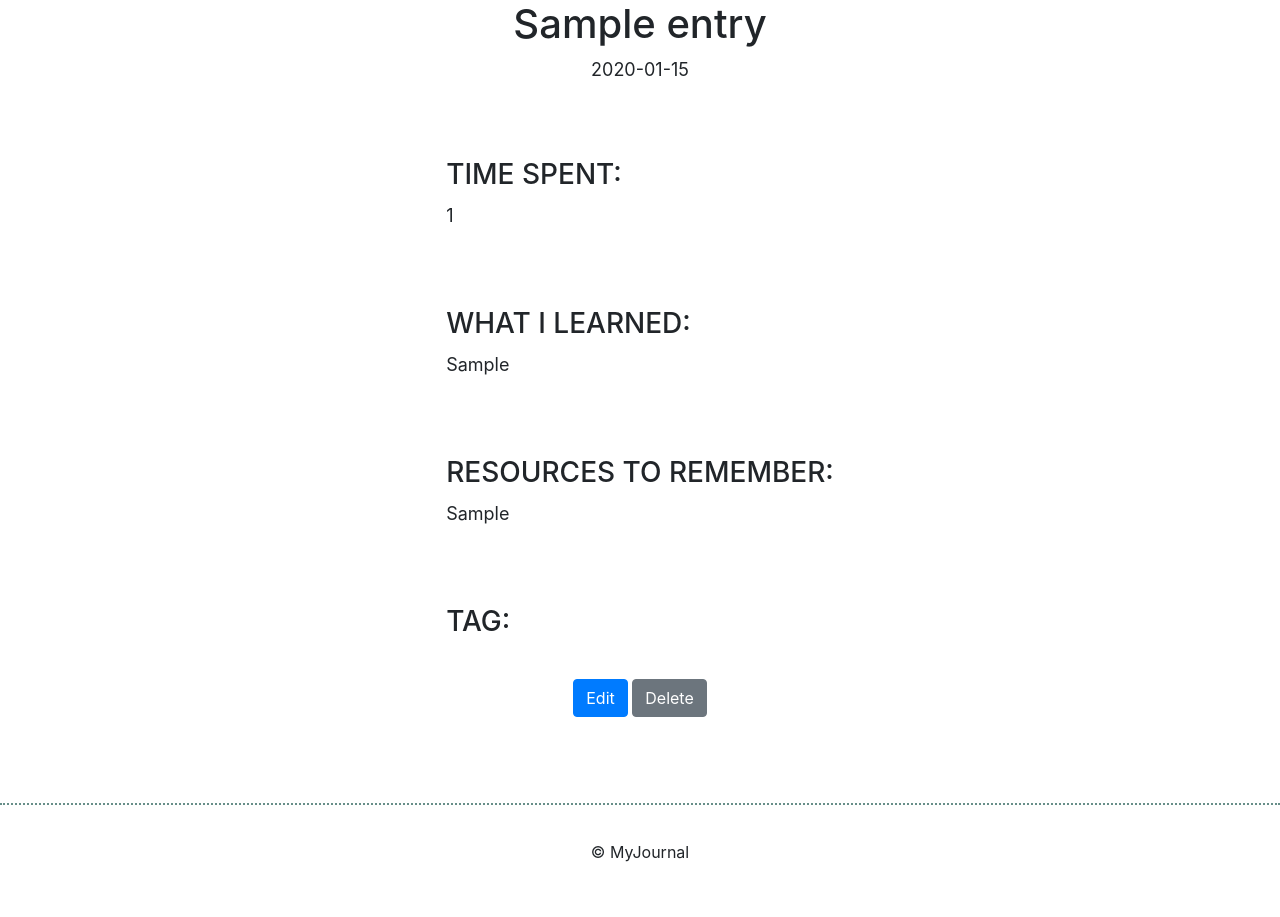
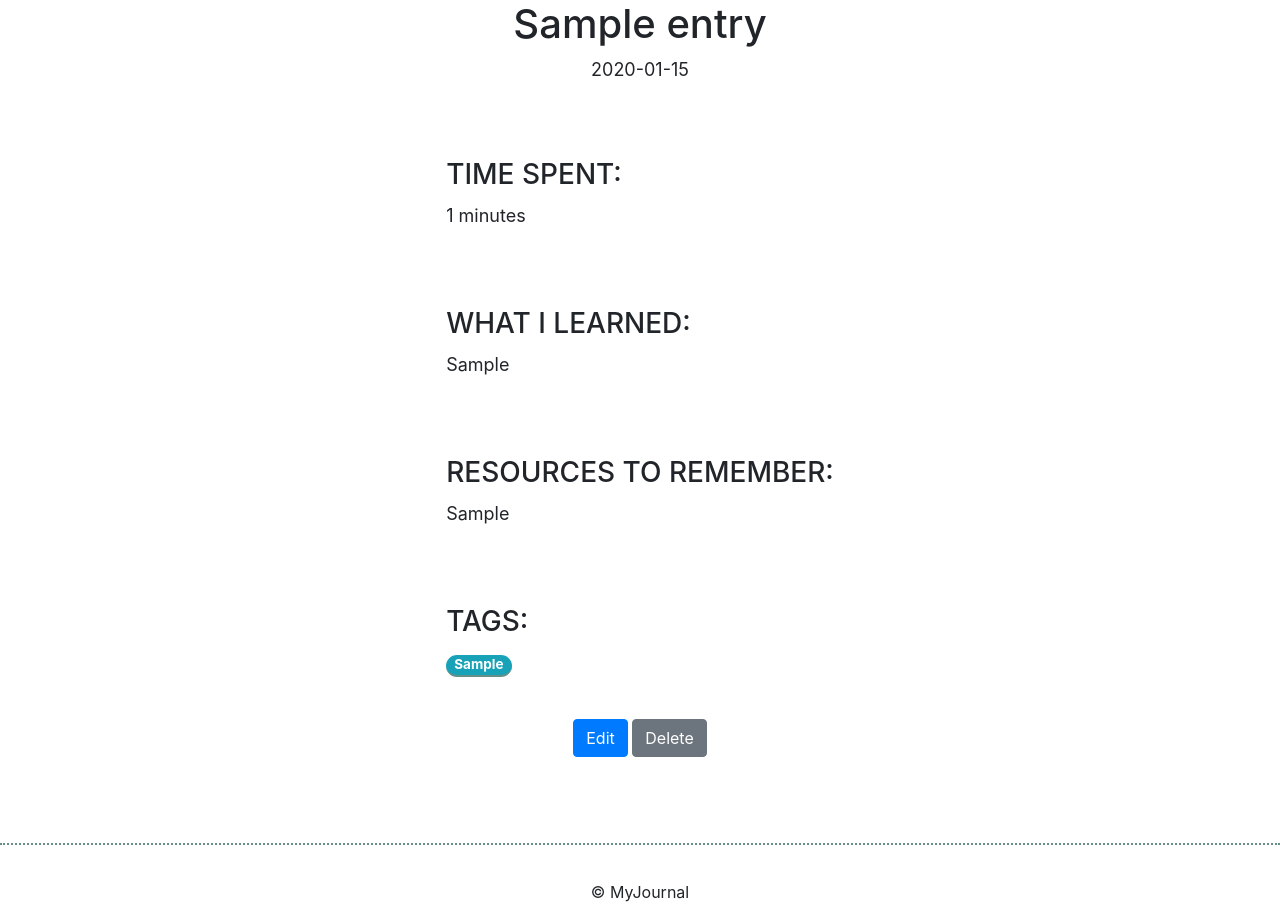
Before and after one commit to yushinna/python-project-05, a Flask app: a page that uses templates/detail.html in a window 1280 px wide. Shown: the part 168-1085 px from the top of the page. Before the commit the page ends 1030 px from the top, so only its background shows below. Run offline with Flask 2, Linux system fonts and the light colour scheme; tables that the repository leaves empty hold one stand-in row (values such as "Sample post"); some libraries are stand-ins or nearby versions.

Commit message:
Display multiple tags

```diff
--- a/templates/detail.html
+++ b/templates/detail.html
@@ -8,7 +8,7 @@
         <time datetime="2016-01-31">{{ entry.date.strftime('%Y-%m-%d') }}</time>
         <div class="entry">
             <h3>Time Spent: </h3>
-            <p>{{ entry.time_spent }}</p>
+            <p>{{ entry.time_spent }} minutes</p>
         </div>
         <div class="entry">
             <h3>What I Learned:</h3>
@@ -19,8 +19,11 @@
             <p>{{ entry.resources_to_remember }}</p>
         </div>
         <div class="entry">
-            <h3>Tag:</h3>
-            <p><a href="{{ url_for('search_results', tag=entry.tag) }}">{{ entry.tag }}</a></p>
+            <h3>Tags:</h3>
+            {% for tag in tags %}
+            <p><a class="badge badge-info badge-pill"
+                    href="{{ url_for('search_results', tag=tag.tag) }}">{{ tag.tag }}</a></p>
+            {% endfor %}
         </div>
         <div>
             <a href=" {{ url_for('edit_entry', slug=entry.slug) }}" class="btn btn-primary mb-0">Edit</a>
```
